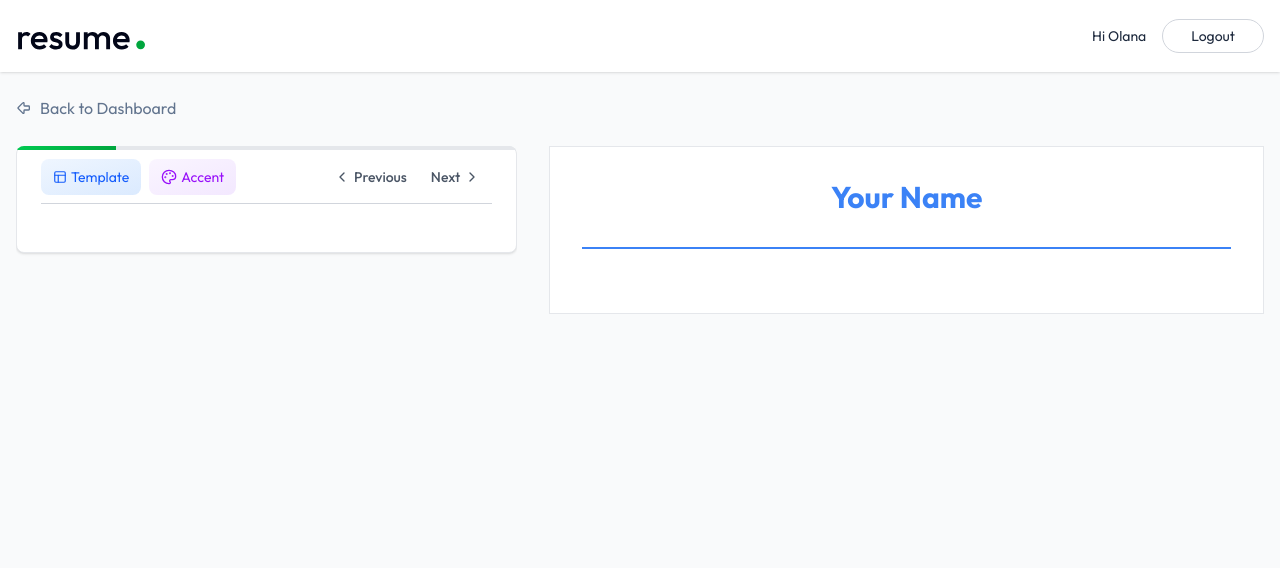
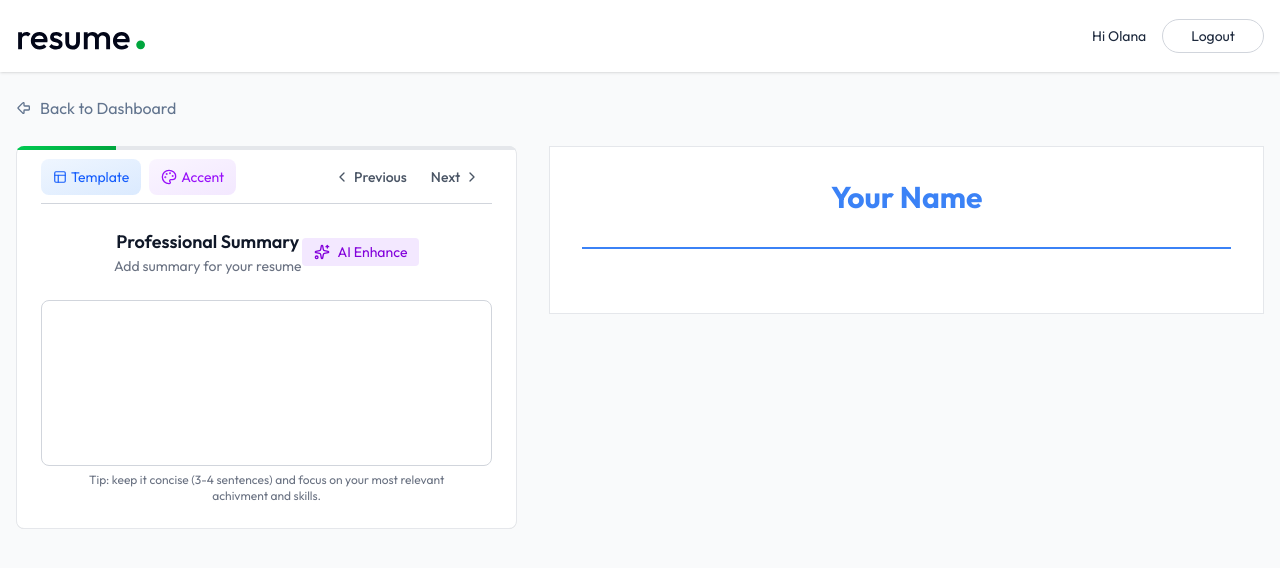
Before and after one commit to olana16/Resume-Builder, a React (Vite) app in the folder client/: page /app/builder/1 in a window 1280 px wide. Both pictures are taken after a click on the button "Next". Shown: the top 568 px of the page. Built offline with nearby package versions, Linux system fonts and the light colour scheme.

Commit message:
professional summary created

```diff
--- a/client/src/components/ProfessionalSummaryForm.jsx
+++ b/client/src/components/ProfessionalSummaryForm.jsx
@@ -1,9 +1,33 @@
+import { Sparkles } from 'lucide-react'
 import React from 'react'
 
 const ProfessionalSummaryForm = ({data,onChange, setResumeData}) => {
   return (
     <div className='space-y-4'>
         <div className='flex items-center justify-center'>
+            <div>
+                <h3 className='flex items-center justify-center gap-2
+                text-lg font-semibold text-gray-900'>Professional Summary</h3>
+                <p className='text-sm text-gray-500'>Add summary for your resume</p>
+            </div>
+           <button className='flex items-center gap-2 px-3 py-1 text-sm bg-purple-100
+            text-purple-700 rounded hover:bg-purple-200 transition-colors disabled:opacity-50'>
+
+            <Sparkles className='size-4'/>
+            AI Enhance
+           </button>
+        </div>
+
+        <div className='mt-6'>
+            <textarea value={data || " "} onChange={(e)=>onChange(e.target.value)} rows={7} className='w-full p-3 px-4 border text-sm
+             border-gray-300 rounded-lg focus:ring focus:ring-blue-500
+              focus:border-blue-500 outline-none transition-colors resize-none'
+               placeholder='Write  a compelling professional summary that highlight your key
+                strength and crareer objectives ... '/>
+                <p className='text-xs text-gray-500 max-w-4/5 mx-auto text-center'>
+      Tip: keep it concise (3-4 sentences) and focus on your most relevant achivment and skills.
+                </p>
+
 
         </div>
 
--- a/client/src/pages/ResumeBuilder.jsx
+++ b/client/src/pages/ResumeBuilder.jsx
@@ -7,6 +7,7 @@
 import ResumePreview from '../components/ResumePreview';
 import TemplateSelector from '../components/TemplateSelector';
 import ColorPicker from '../components/ColorPicker';
+import ProfessionalSummaryForm from '../components/ProfessionalSummaryForm';
 
 const ResumeBuilder = () => {
 
@@ -142,6 +143,13 @@
                 )
 
                 }
+                {activeSection.id === 'summary' && (
+
+
+               <ProfessionalSummaryForm data={resumeData.professional_summary} onChange={(data)=>setResumeData(prev=>({...prev, professional_summary:data}))}
+                setResumeData={setResumeData}/>
+
+                )}
 
 
               </div>
```
